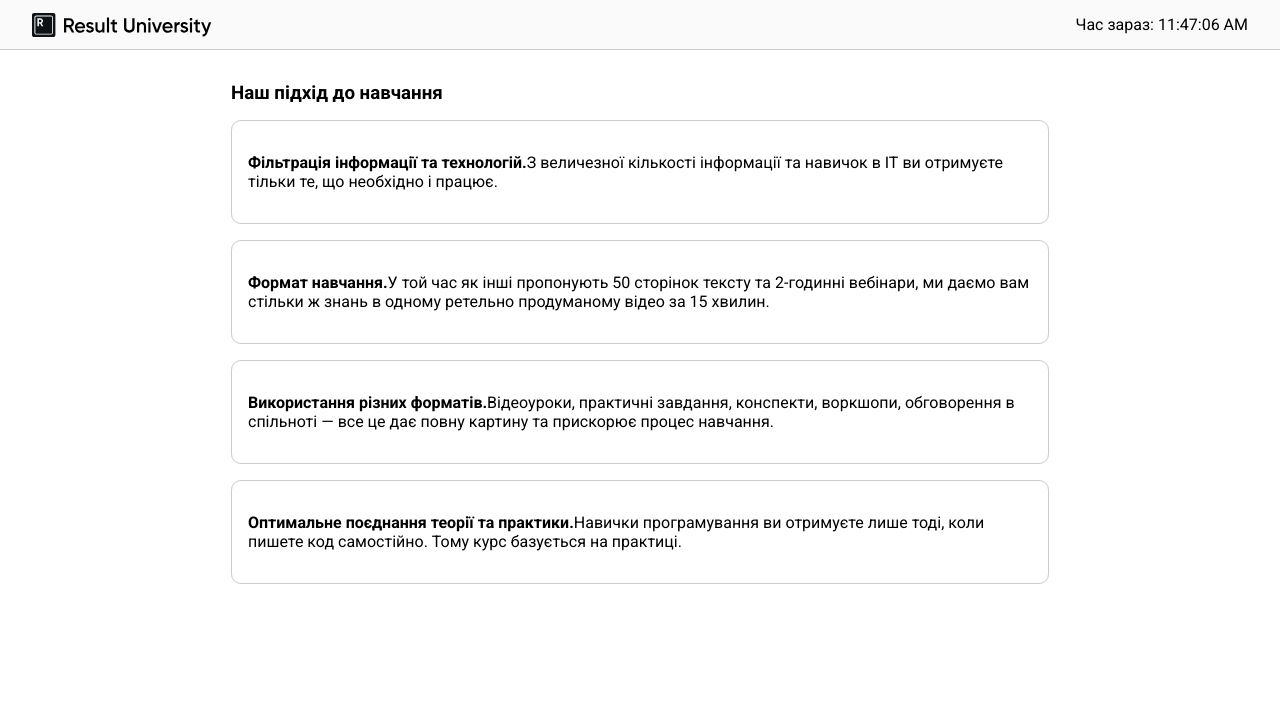
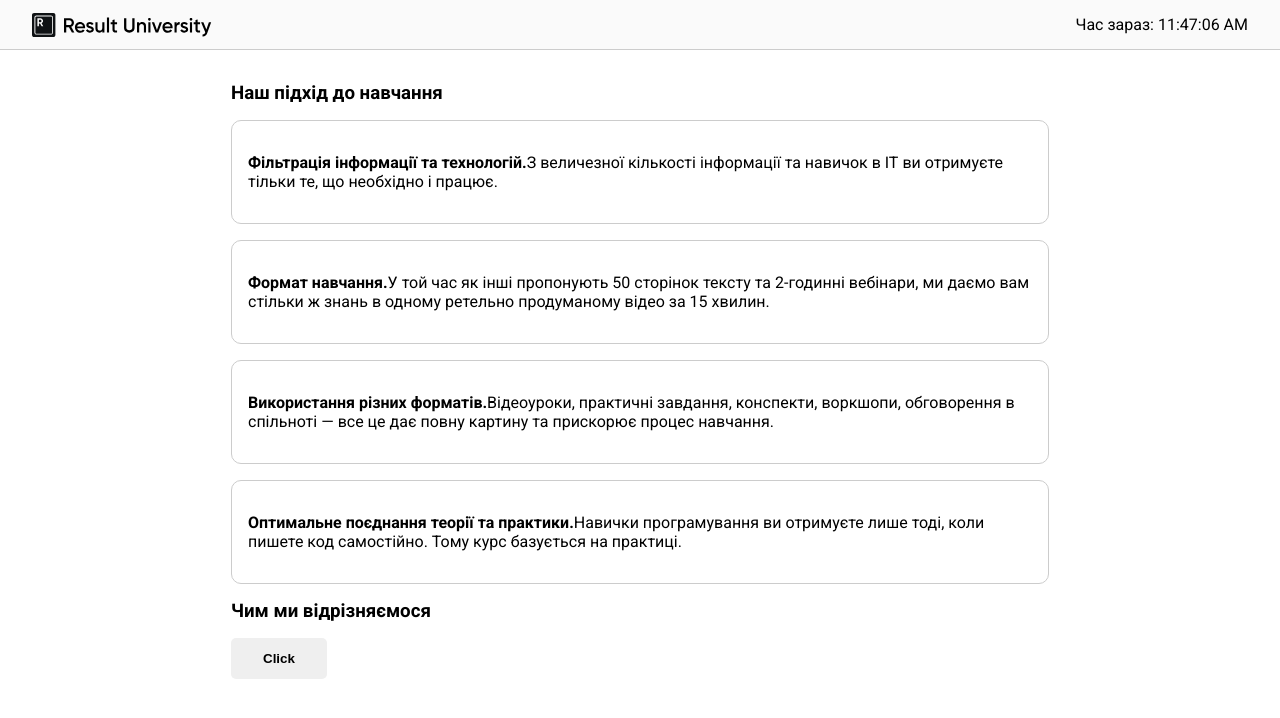
Before and after one commit to spezdmtest/react_basic_course, a React (Vite) app: page / in a window 1280 px wide. Shown: the top 718 px of the page. Built offline with nearby package versions, Linux system fonts and the light colour scheme.

Commit message:
add component Button

```diff
--- a/src/App.jsx
+++ b/src/App.jsx
@@ -1,7 +1,7 @@
 import Header from "./components/Header";
 import { ways } from "./data";
 import WayToTeach from "./components/WayToTeach";
-
+import Button from "./components/Button";
 export default function App() {
   return (
     <div>
@@ -17,23 +17,12 @@ export default function App() {
             <WayToTeach {...ways[1]} />
             <WayToTeach {...ways[2]} />
             <WayToTeach {...ways[3]} />
-            {/* <WayToTeach title = "111" description = "222"/>
-            <WayToTeach title = "333" description = "444"/> */}
-            {/* <li>
-              <p>
-                <strong>Фільтрація інформації та технологій. </strong>З
-                величезної кількості інформації та навичок в ІТ ви отримуєте
-                тільки те, що необхідно і працює.
-              </p>
-            </li>
-            <li>
-              <p>
-                <strong>Формат навчання. </strong>У той час як інші пропонують
-                50 сторінок тексту та 2-годинні вебінари, ми даємо вам стільки ж
-                знань в одному ретельно продуманому відео за 15 хвилин.
-              </p>
-            </li> */}
           </ul>
+        </section>
+        <section>
+          <h3>Чим ми відрізняємося</h3>
+
+          <Button />
         </section>
       </main>
     </div>
--- /dev/null
+++ b/src/components/Button.css
@@ -0,0 +1,18 @@
+.button {
+    padding: 0.8rem 2rem;
+    border: none;
+    border-radius: 5px;
+    cursor: pointer;
+    transition: all 0.3s;
+    font-weight: bold;
+    margin-right: 1rem;
+}
+
+.button:hover {
+    opacity: 0.8;
+}
+
+.button.active {
+    background: #3e6ae1;
+    color: #fff;
+}
--- /dev/null
+++ b/src/components/Button.jsx
@@ -0,0 +1,5 @@
+import "./Button.css"
+
+export default function Button() {
+  return <button className="button">Click</button>;
+}
```
